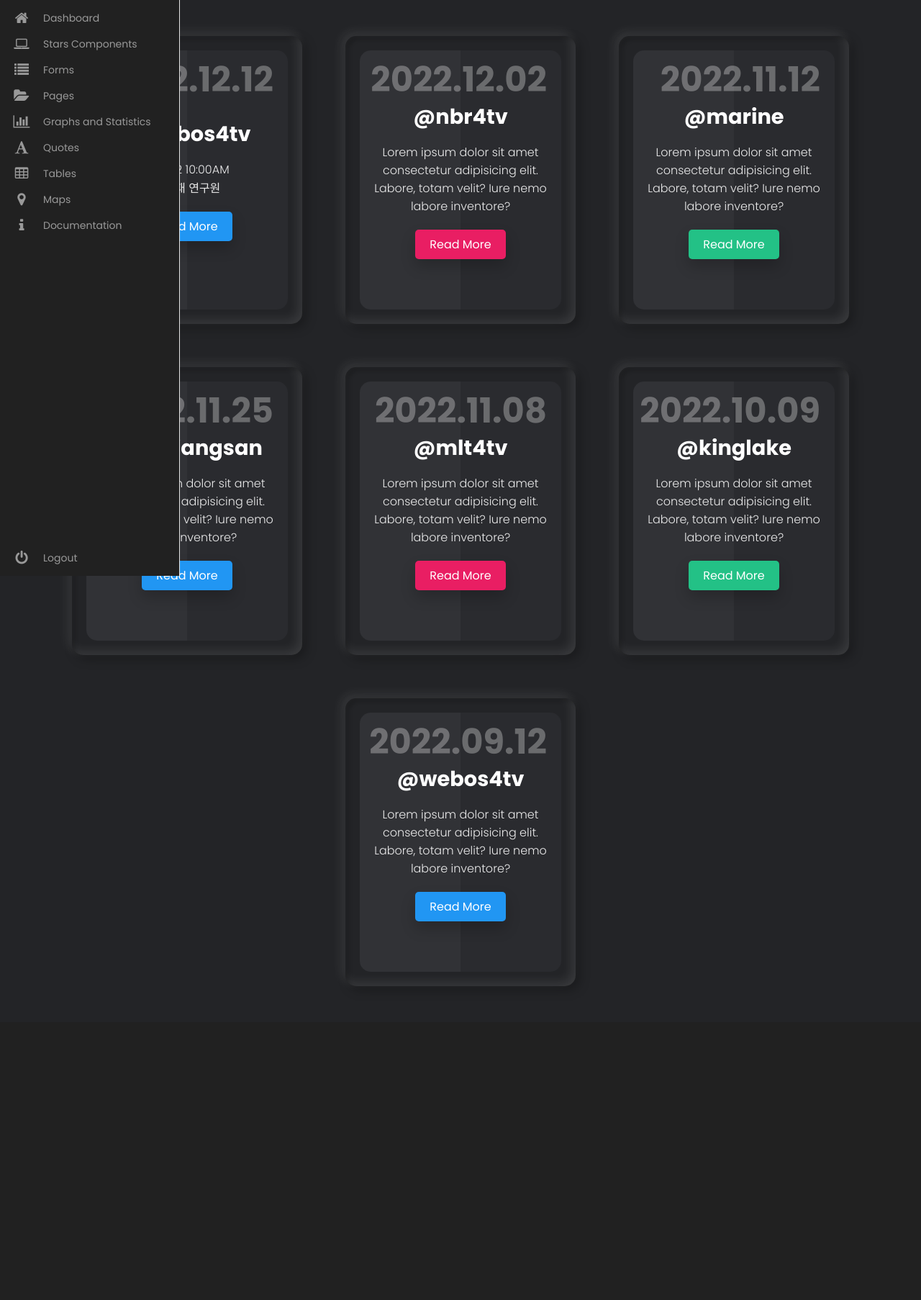
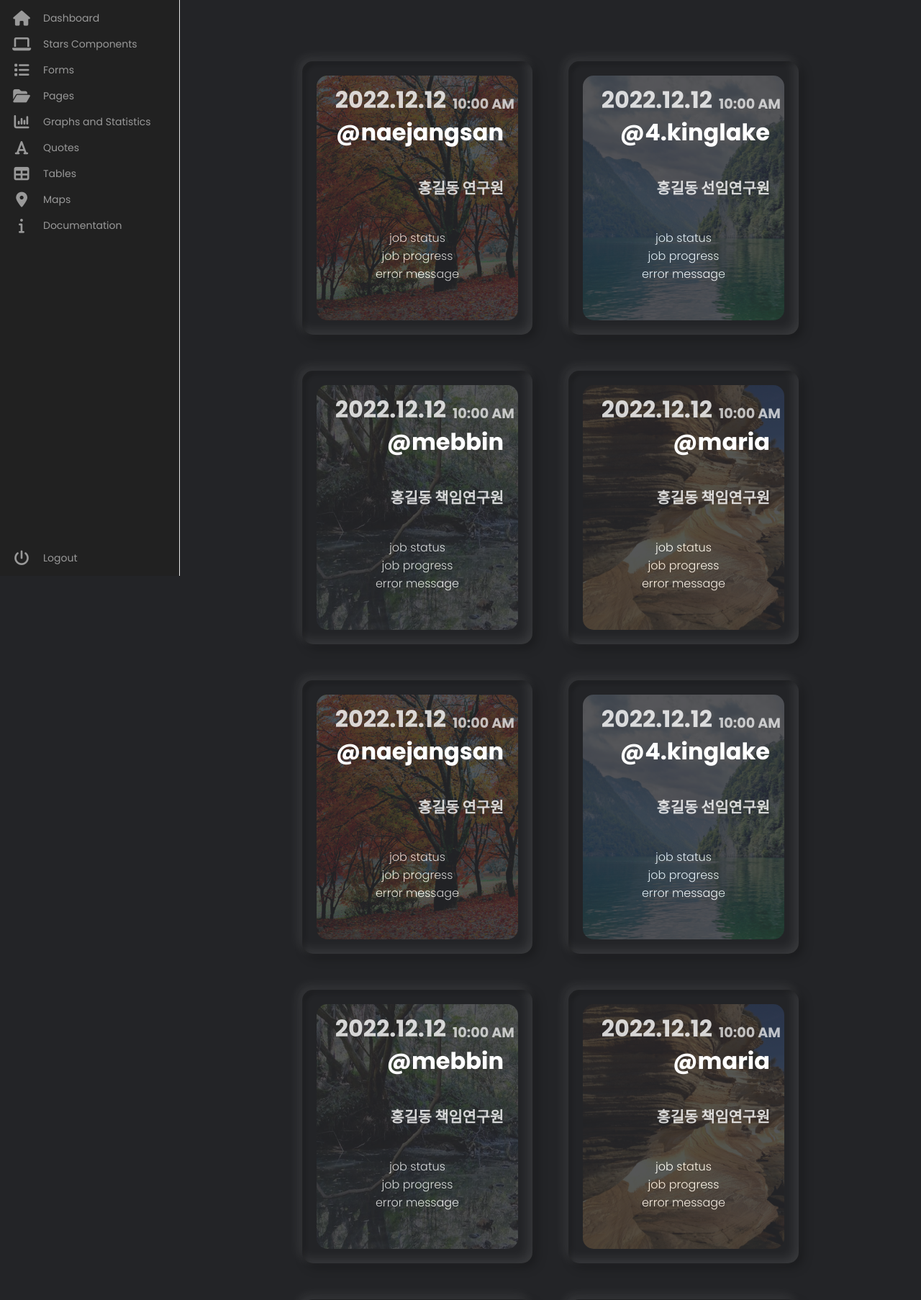
Before and after one commit to minjae200/CABS, a Django app: page /CCC in a window 1280 px wide. Shown: the top 1806 px of the page at 72% size. Before the commit the page ends 1370 px from the top, so only its background shows below. Run offline with Django 4.2, Linux system fonts and the light colour scheme; some libraries are stand-ins or nearby versions.

Commit message:
modify template

```diff
--- a/CABS/static/css/sidebar.css
+++ b/CABS/static/css/sidebar.css
@@ -1,131 +1,135 @@
 @import url(//netdna.bootstrapcdn.com/font-awesome/4.0.3/css/font-awesome.css);
-@import url("https://fonts.googleapis.com/css2?family=Poppins:wght@300;400;500;700;800&display=swap");
 
 .fa-2x {
-font-size: 2em;
-}
-.fa {
-position: relative;
-display: table-cell;
-width: 60px;
-height: 36px;
-text-align: center;
-vertical-align: middle;
-font-size:20px;
+  font-size: 1.5em !important;
 }
 
+.fa {
+  position: relative;
+  display: table-cell !important;
+  width: 60px;
+  height: 36px;
+  text-align: center;
+  vertical-align: middle;
+  font-size: 20px;
+}
 
-.main-menu:hover,nav.main-menu.expanded {
-width:250px;
-overflow:visible;
+.main-menu:hover,
+nav.main-menu.expanded {
+  width: 250px;
+  overflow: visible;
 }
 
 .main-menu {
-background:#212121;
-border-right:1px solid #e5e5e5;
-position:absolute;
-top:0;
-bottom:0;
-height:100%;
-left:0;
-width:60px;
-overflow:hidden;
--webkit-transition:width .05s linear;
-transition:width .05s linear;
--webkit-transform:translateZ(0) scale(1,1);
-z-index:1000;
+  background: #212121;
+  border-right: 1px solid #e5e5e5;
+  position: absolute;
+  top: 0;
+  bottom: 0;
+  height: 100%;
+  left: 0;
+  width: 60px;
+  overflow: hidden;
+  transition: width .05s linear;
+  z-index: 1000;
 }
 
 .main-menu>ul {
-margin:7px 0;
+  margin: 7px 0;
 }
 
 .main-menu li {
-position:relative;
-display:block;
-width:250px;
+  position: relative;
+  display: block;
+  width: 250px;
 }
 
 .main-menu li>a {
-position:relative;
-display:table;
-border-collapse:collapse;
-border-spacing:0;
-color:#999;
- font-family: "Poppins", sans-serif;
-font-size: 14px;
-text-decoration:none;
--webkit-transform:translateZ(0) scale(1,1);
--webkit-transition:all .1s linear;
-transition:all .1s linear;
+  position: relative;
+  display: table;
+  border-collapse: collapse;
+  border-spacing: 0;
+  color: #999;
+  font-family: "Poppins", sans-serif;
+  font-size: 14px;
+  text-decoration: none;
+  transition: all .1s linear;
 
 }
 
 .main-menu .nav-icon {
-position:relative;
-display:table-cell;
-width:60px;
-height:36px;
-text-align:center;
-vertical-align:middle;
-font-size:18px;
+  position: relative;
+  display: table-cell;
+  width: 60px;
+  height: 36px;
+  text-align: center;
+  vertical-align: middle;
+  font-size: 18px;
 }
 
 .main-menu .nav-text {
-position:relative;
-display:table-cell;
-vertical-align:middle;
-width:190px;
+  position: relative;
+  display: table-cell;
+  vertical-align: middle;
+  width: 190px;
   font-family: "Poppins", sans-serif;
 }
 
 .main-menu>ul.logout {
-position:absolute;
-left:0;
-bottom:0;
+  position: absolute;
+  left: 0;
+  bottom: 0;
 }
 
 .no-touch .scrollable.hover {
-overflow-y:hidden;
+  overflow-y: hidden;
 }
 
 .no-touch .scrollable.hover:hover {
-overflow-y:auto;
-overflow:visible;
+  overflow-y: auto;
+  overflow: visible;
 }
 
-a:hover,a:focus {
-text-decoration:none;
+a:hover,
+a:focus {
+  text-decoration: none;
 }
 
 nav {
--webkit-user-select:none;
--moz-user-select:none;
--ms-user-select:none;
--o-user-select:none;
-user-select:none;
+  user-select: none;
 }
 
-nav ul,nav li {
-outline:0;
-margin:0;
-padding:0;
+nav ul,
+nav li {
+  outline: 0;
+  margin: 0;
+  padding: 0;
 }
-.main-menu li:hover>a,nav.main-menu li.active>a,.dropdown-menu>li>a:hover,.dropdown-menu>li>a:focus,.dropdown-menu>.active>a,.dropdown-menu>.active>a:hover,.dropdown-menu>.active>a:focus,.no-touch .dashboard-page nav.dashboard-menu ul li:hover a,.dashboard-page nav.dashboard-menu ul li.active a {
-color:#fff;
-background-color:#5fa2db;
+
+.main-menu li:hover>a,
+nav.main-menu li.active>a,
+.dropdown-menu>li>a:hover,
+.dropdown-menu>li>a:focus,
+.dropdown-menu>.active>a,
+.dropdown-menu>.active>a:hover,
+.dropdown-menu>.active>a:focus,
+.no-touch .dashboard-page nav.dashboard-menu ul li:hover a,
+.dashboard-page nav.dashboard-menu ul li.active a {
+  color: #fff;
+  background-color: #db5f5f;
 }
+
 .area {
-float: left;
-background: #e2e2e2;
-width: 100%;
-height: 100%;
+  float: left;
+  background: #e2e2e2;
+  width: 100%;
+  height: 100%;
 }
 
 .container {
-  margin-left:150px;
+  margin-left: 150px;
 }
 
-/* .main-menu:hover ~ .container {
-  margin-left: 300px;
-} */
+.main-menu:hover~.container {
+  margin-left: 250px;
+}
--- a/CABS/templates/base.html
+++ b/CABS/templates/base.html
@@ -4,6 +4,7 @@
     <meta charset="UTF-8">
     <title> CABS </title>
     <link rel="stylesheet" href="{% static 'css/sidebar.css' %}">
+    <script src="https://kit.fontawesome.com/afd6aa68df.js" crossorigin="anonymous"></script>
     {% block stylesheet %}
     {% endblock %}
 </head>
--- a/CABS/templates/sidebar.html
+++ b/CABS/templates/sidebar.html
@@ -9,7 +9,7 @@
     <nav class="main-menu">
         <ul>
             <li>
-                <a href="http://justinfarrow.com">
+                <a href="#">
                     <i class="fa fa-home fa-2x"></i>
                     <span class="nav-text">
                         Dashboard
@@ -84,6 +84,14 @@
                     </span>
                 </a>
             </li>
+            <li>
+                <a href="#">
+                    <i class="fa fa-power-off fa-2x"></i>
+                    <span class="nav-text">
+                        Logout
+                    </span>
+                </a>
+            </li>
         </ul>
 
         <ul class="logout">
--- a/CCC/static/css/card.css
+++ b/CCC/static/css/card.css
@@ -11,7 +11,7 @@ body {
   justify-content: center;
   align-items: center;
   flex-wrap: wrap;
-  min-height: 100vh;
+  /* min-height: 100vh; */
   background: #232427;
 }
 
@@ -20,19 +20,20 @@ body .container {
   justify-content: center;
   align-items: center;
   flex-wrap: wrap;
-  max-width: 95%;
-  margin: 20px 0;
+  max-width: 100%;
+  margin: 60px 0;
+
 }
 
 body .container .card {
   position: relative;
   min-width: 320px;
-  height: 400px;
+  height: 380px;
   box-shadow: inset 5px 5px 5px rgba(0, 0, 0, 0.2),
     inset -5px -5px 15px rgba(255, 255, 255, 0.1),
     5px 5px 15px rgba(0, 0, 0, 0.3), -5px -5px 15px rgba(255, 255, 255, 0.1);
   border-radius: 15px;
-  margin: 30px;
+  margin: 25px;
   transition: 0.5s;
 }
 
@@ -59,12 +60,29 @@ body .container .card .box {
   display: flex;
   justify-content: center;
   align-items: center;
-  overflow: hidden;
-  transition: 0.5s;
+  /* overflow: hidden; */
+  transition: 1s;
+  backface-visibility: hidden;
 }
 
-body .container .card .box:hover {
-  transform: translateY(-50px);
+body .container .card .box.front{
+  transform: rotateY(0deg);
+  cursor: pointer;
+}
+
+body .container .card .box.back{
+  transform: rotateY(180deg);
+  cursor: pointer;
+}
+
+body .container .card:hover .box.front{
+  transform: rotateY(180deg);
+  /* perspective-origin: center;
+  transform: perspective(400px) translateZ(20px); */
+}
+
+body .container .card:hover .box.back{
+  transform: rotateY(0deg);
 }
 
 body .container .card .box:before {
@@ -72,26 +90,35 @@ body .container .card .box:before {
   position: absolute;
   top: 0;
   left: 0;
-  width: 50%;
+  width: 100%;
   height: 100%;
-  background: rgba(255, 255, 255, 0.03);
+  border-radius: 15px;
+  background: rgba(255, 255, 255, 0.02);
+  background-size: cover;
+  opacity: 0.2;
 }
 
 body .container .card .box .content {
+  user-select:none;
   padding: 20px;
   text-align: center;
 }
 
-body .container .card .box .content h2 {
+body .container .card .box .content .assignee {
   position: absolute;
-  top: -10px;
+  top: 140px;
   right: 20px;
-  font-size: 8rem;
-  color: rgba(255, 255, 255, 0.1);
+  font-size: 1.3rem;
+  color: rgba(255, 255, 255, 0.8);
+  font-weight: bold;
 }
 
+
 body .container .card .box .content h3 {
-  font-size: 1.8rem;
+  position: absolute;
+  top: 55px;
+  right: 20px;
+  font-size: 2rem;
   color: #fff;
   z-index: 1;
   transition: 0.5s;
@@ -100,16 +127,29 @@ body .container .card .box .content h3 {
 
 body .container .card .box .content h4 {
   position: absolute;
-  top: 5px;
-  right: 20px;
-  font-size: 3rem;
-  color: rgba(255, 255, 255, 0.3);
+  top: 10px;
+  right: 100px;
+  font-size: 2rem;
+  color: rgba(255, 255, 255, 0.8);
+}
+
+body .container .card .box .content h5 {
+  position: absolute;
+  top: 25px;
+  right: 5px;
+  font-size: 1.2rem;
+  color: rgba(255, 255, 255, 0.7);
+}
+
+body .container .card .box .content .description {
+  /* border-top: 1px solid rgba(255, 255, 255, 0.3); */
+  margin-top: 160px;
 }
 
 body .container .card .box .content p {
   font-size: 1rem;
   font-weight: 300;
-  color: rgba(255, 255, 255, 0.9);
+  color: rgba(255, 255, 255, 1);
   z-index: 1;
   transition: 0.5s;
 }
@@ -131,3 +171,19 @@ body .container .card .box .content a:hover {
   background: #fff;
   color: #000;
 }
+
+body .container .card .naejangsan:before {
+  background-image: url("../image/naejangsan.png");
+}
+
+body .container .card .kinglake:before {
+  background-image: url("../image/kinglake.png");
+}
+
+body .container .card .mebbin:before {
+  background-image: url("../image/mebbin.png");
+}
+
+body .container .card .maria:before {
+  background-image: url("../image/maria.png");
+}
--- a/CCC/templates/dashboard.html
+++ b/CCC/templates/dashboard.html
@@ -4,6 +4,7 @@
 
 {% block stylesheet %}
   <link rel="stylesheet" href="{% static 'css/card.css' %}">
+  <link rel="stylesheet" href="{% static 'css/tooltip.css' %}">
 {% endblock %}
 
 {% block header %}
--- /dev/null
+++ b/CCC/templates/dashboard/back_card.html
@@ -0,0 +1,11 @@
+<i class="fa fa-edit" data-tooltip-text="Modify CCC Time"></i>
+<i class="fa fa-folder-open" data-tooltip-text="Add Module"></i>
+<i class="fa fa-play" data-tooltip-text="Start CCC"></i>
+<i class="fa fa-paper-plane" data-tooltip-text="Send Notice"></i>
+<i class="fa fa-trash-alt" data-tooltip-text="Remove CCC"></i>
+<p>Gerrit Status</p>
+<p>Gerrit Progressbar</p>
+<p>Jira Status</p>
+<p>Jira Progressbar</p>
+<p>EPK</p>
+<p>Test Information</p>
--- a/CCC/templates/dashboard/content.html
+++ b/CCC/templates/dashboard/content.html
@@ -1,74 +1,264 @@
 <div class="container">
   <div class="card">
-      <div class="box">
+    <div class="box naejangsan front">
       <div class="content">
         <h4>2022.12.12</h4>
-          <h3>@webos4tv</h3>
-          <p>22.12.12 10:00AM</p>
-          <p>최민재 연구원</p>
-          <a href="#">Read More</a>
+        <h5>10:00 AM</h5>
+        <h3>@naejangsan</h3>
+        <div class="assignee"> 홍길동 연구원 </div>
+
+        <div class="description">
+          <p> job status</p>
+          <p> job progress</p>
+          <p> error message</p>
+        </div>
+      </div>
+    </div>
+    <div class="box naejangsan back">
+      <div class="content">
+        {% include "dashboard/back_card.html" %}
       </div>
     </div>
   </div>
 
   <div class="card">
-      <div class="box">
+    <div class="box kinglake front">
       <div class="content">
-          <h4>2022.12.02</h4>
-          <h3>@nbr4tv</h3>
-          <p>Lorem ipsum dolor sit amet consectetur adipisicing elit. Labore, totam velit? Iure nemo labore inventore?</p>
-          <a href="#">Read More</a>
+        <h4>2022.12.12</h4>
+        <h5>10:00 AM</h5>
+        <h3>@4.kinglake</h3>
+        <div class="assignee"> 홍길동 선임연구원 </div>
+
+        <div class="description">
+          <p> job status</p>
+          <p> job progress</p>
+          <p> error message</p>
+        </div>
+      </div>
+    </div>
+    <div class="box kinglake back">
+      <div class="content">
+        {% include "dashboard/back_card.html" %}
       </div>
     </div>
   </div>
 
   <div class="card">
-      <div class="box">
+    <div class="box mebbin front">
       <div class="content">
-          <h4>2022.11.12</h4>
-          <h3>@marine</h3>
-          <p>Lorem ipsum dolor sit amet consectetur adipisicing elit. Labore, totam velit? Iure nemo labore inventore?</p>
-          <a href="#">Read More</a>
+        <h4>2022.12.12</h4>
+        <h5>10:00 AM</h5>
+        <h3>@mebbin</h3>
+        <div class="assignee"> 홍길동 책임연구원 </div>
+
+        <div class="description">
+          <p> job status</p>
+          <p> job progress</p>
+          <p> error message</p>
         </div>
       </div>
     </div>
-    <div class="card">
-        <div class="box">
+    <div class="box mebbin back">
       <div class="content">
-            <h4>2022.11.25</h4>
-            <h3>@naejangsan</h3>
-            <p>Lorem ipsum dolor sit amet consectetur adipisicing elit. Labore, totam velit? Iure nemo labore inventore?</p>
-            <a href="#">Read More</a>
+        {% include "dashboard/back_card.html" %}
       </div>
     </div>
   </div>
+
   <div class="card">
-        <div class="box">
+    <div class="box maria front">
       <div class="content">
-            <h4>2022.11.08</h4>
-            <h3>@mlt4tv</h3>
-            <p>Lorem ipsum dolor sit amet consectetur adipisicing elit. Labore, totam velit? Iure nemo labore inventore?</p>
-            <a href="#">Read More</a>
+        <h4>2022.12.12</h4>
+        <h5>10:00 AM</h5>
+        <h3>@maria</h3>
+        <div class="assignee"> 홍길동 책임연구원 </div>
+
+        <div class="description">
+          <p> job status</p>
+          <p> job progress</p>
+          <p> error message</p>
         </div>
       </div>
     </div>
-      <div class="card">
-        <div class="box">
+    <div class="box maria back">
       <div class="content">
-            <h4>2022.10.09</h4>
-            <h3>@kinglake</h3>
-            <p>Lorem ipsum dolor sit amet consectetur adipisicing elit. Labore, totam velit? Iure nemo labore inventore?</p>
-            <a href="#">Read More</a>
+        {% include "dashboard/back_card.html" %}
       </div>
     </div>
   </div>
+
   <div class="card">
-        <div class="box">
+    <div class="box naejangsan front">
       <div class="content">
-            <h4>2022.09.12</h4>
-            <h3>@webos4tv</h3>
-            <p>Lorem ipsum dolor sit amet consectetur adipisicing elit. Labore, totam velit? Iure nemo labore inventore?</p>
-            <a href="#">Read More</a>
+        <h4>2022.12.12</h4>
+        <h5>10:00 AM</h5>
+        <h3>@naejangsan</h3>
+        <div class="assignee"> 홍길동 연구원 </div>
+
+        <div class="description">
+          <p> job status</p>
+          <p> job progress</p>
+          <p> error message</p>
+        </div>
+      </div>
+    </div>
+    <div class="box naejangsan back">
+      <div class="content">
+        {% include "dashboard/back_card.html" %}
+      </div>
+    </div>
+  </div>
+
+  <div class="card">
+    <div class="box kinglake front">
+      <div class="content">
+        <h4>2022.12.12</h4>
+        <h5>10:00 AM</h5>
+        <h3>@4.kinglake</h3>
+        <div class="assignee"> 홍길동 선임연구원 </div>
+
+        <div class="description">
+          <p> job status</p>
+          <p> job progress</p>
+          <p> error message</p>
+        </div>
+      </div>
+    </div>
+    <div class="box kinglake back">
+      <div class="content">
+        {% include "dashboard/back_card.html" %}
+      </div>
+    </div>
+  </div>
+
+  <div class="card">
+    <div class="box mebbin front">
+      <div class="content">
+        <h4>2022.12.12</h4>
+        <h5>10:00 AM</h5>
+        <h3>@mebbin</h3>
+        <div class="assignee"> 홍길동 책임연구원 </div>
+
+        <div class="description">
+          <p> job status</p>
+          <p> job progress</p>
+          <p> error message</p>
+        </div>
+      </div>
+    </div>
+    <div class="box mebbin back">
+      <div class="content">
+        {% include "dashboard/back_card.html" %}
+      </div>
+    </div>
+  </div>
+
+  <div class="card">
+    <div class="box maria front">
+      <div class="content">
+        <h4>2022.12.12</h4>
+        <h5>10:00 AM</h5>
+        <h3>@maria</h3>
+        <div class="assignee"> 홍길동 책임연구원 </div>
+
+        <div class="description">
+          <p> job status</p>
+          <p> job progress</p>
+          <p> error message</p>
+        </div>
+      </div>
+    </div>
+    <div class="box maria back">
+      <div class="content">
+        {% include "dashboard/back_card.html" %}
+      </div>
+    </div>
+  </div>
+
+  <div class="card">
+    <div class="box naejangsan front">
+      <div class="content">
+        <h4>2022.12.12</h4>
+        <h5>10:00 AM</h5>
+        <h3>@naejangsan</h3>
+        <div class="assignee"> 홍길동 연구원 </div>
+
+        <div class="description">
+          <p> job status</p>
+          <p> job progress</p>
+          <p> error message</p>
+        </div>
+      </div>
+    </div>
+    <div class="box naejangsan back">
+      <div class="content">
+        {% include "dashboard/back_card.html" %}
+      </div>
+    </div>
+  </div>
+
+  <div class="card">
+    <div class="box kinglake front">
+      <div class="content">
+        <h4>2022.12.12</h4>
+        <h5>10:00 AM</h5>
+        <h3>@4.kinglake</h3>
+        <div class="assignee"> 홍길동 선임연구원 </div>
+
+        <div class="description">
+          <p> job status</p>
+          <p> job progress</p>
+          <p> error message</p>
+        </div>
+      </div>
+    </div>
+    <div class="box kinglake back">
+      <div class="content">
+        {% include "dashboard/back_card.html" %}
+      </div>
+    </div>
+  </div>
+
+  <div class="card">
+    <div class="box mebbin front">
+      <div class="content">
+        <h4>2022.12.12</h4>
+        <h5>10:00 AM</h5>
+        <h3>@mebbin</h3>
+        <div class="assignee"> 홍길동 책임연구원 </div>
+
+        <div class="description">
+          <p> job status</p>
+          <p> job progress</p>
+          <p> error message</p>
+        </div>
+      </div>
+    </div>
+    <div class="box mebbin back">
+      <div class="content">
+        {% include "dashboard/back_card.html" %}
+      </div>
+    </div>
+  </div>
+
+  <div class="card">
+    <div class="box maria front">
+      <div class="content">
+        <h4>2022.12.12</h4>
+        <h5>10:00 AM</h5>
+        <h3>@maria</h3>
+        <div class="assignee"> 홍길동 책임연구원 </div>
+
+        <div class="description">
+          <p> job status</p>
+          <p> job progress</p>
+          <p> error message</p>
+        </div>
+      </div>
+    </div>
+    <div class="box maria back">
+      <div class="content">
+        {% include "dashboard/back_card.html" %}
       </div>
     </div>
   </div>
```
Also changed, not shown: CCC/static/css/tooltip.css (added, +35 -0 lines), CCC/static/image/kinglake.png (added), CCC/static/image/maria.png (added), CCC/static/image/mebbin.png (added), CCC/static/image/naejangsan.png (added). Lines whose indentation alone changed are shown as unchanged.
